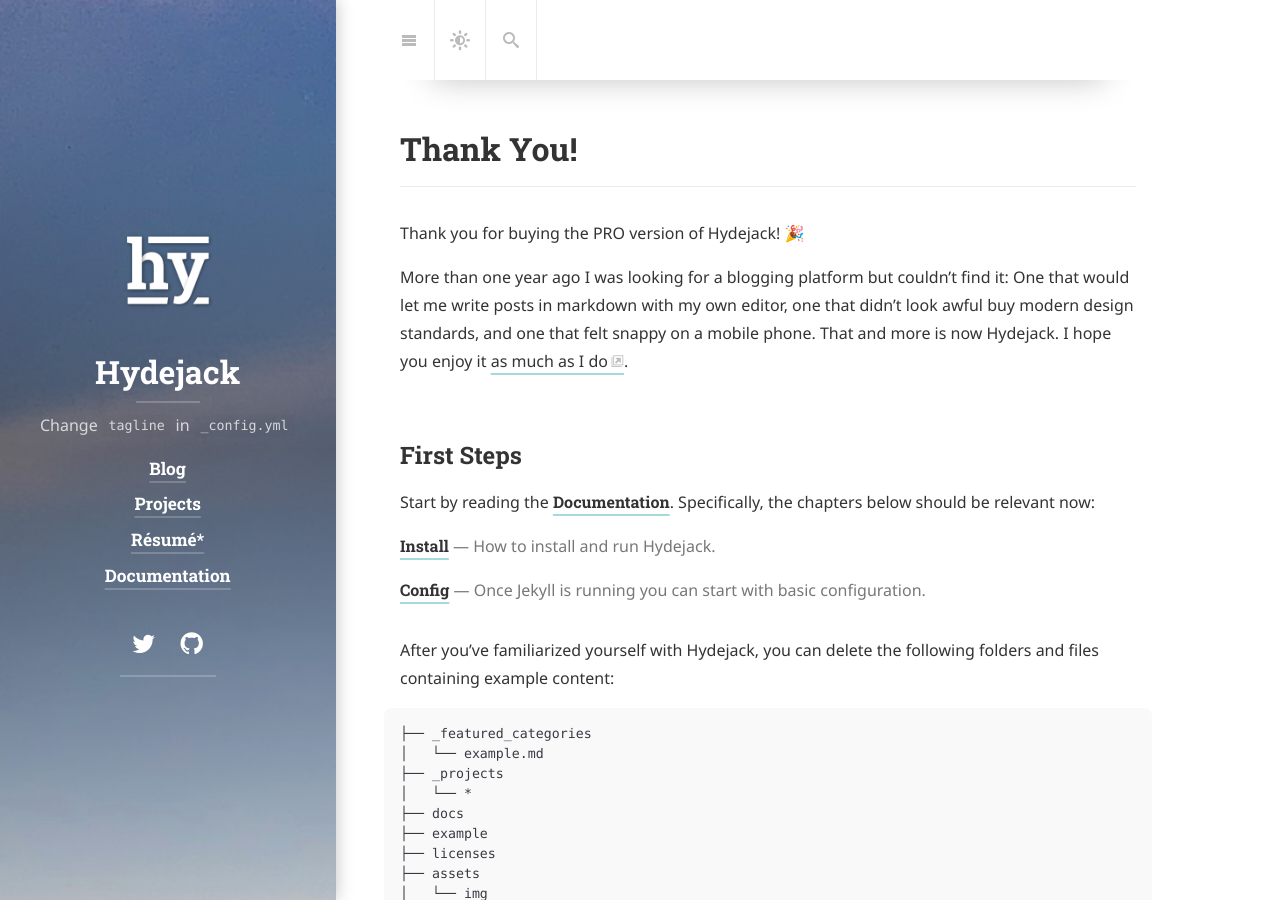
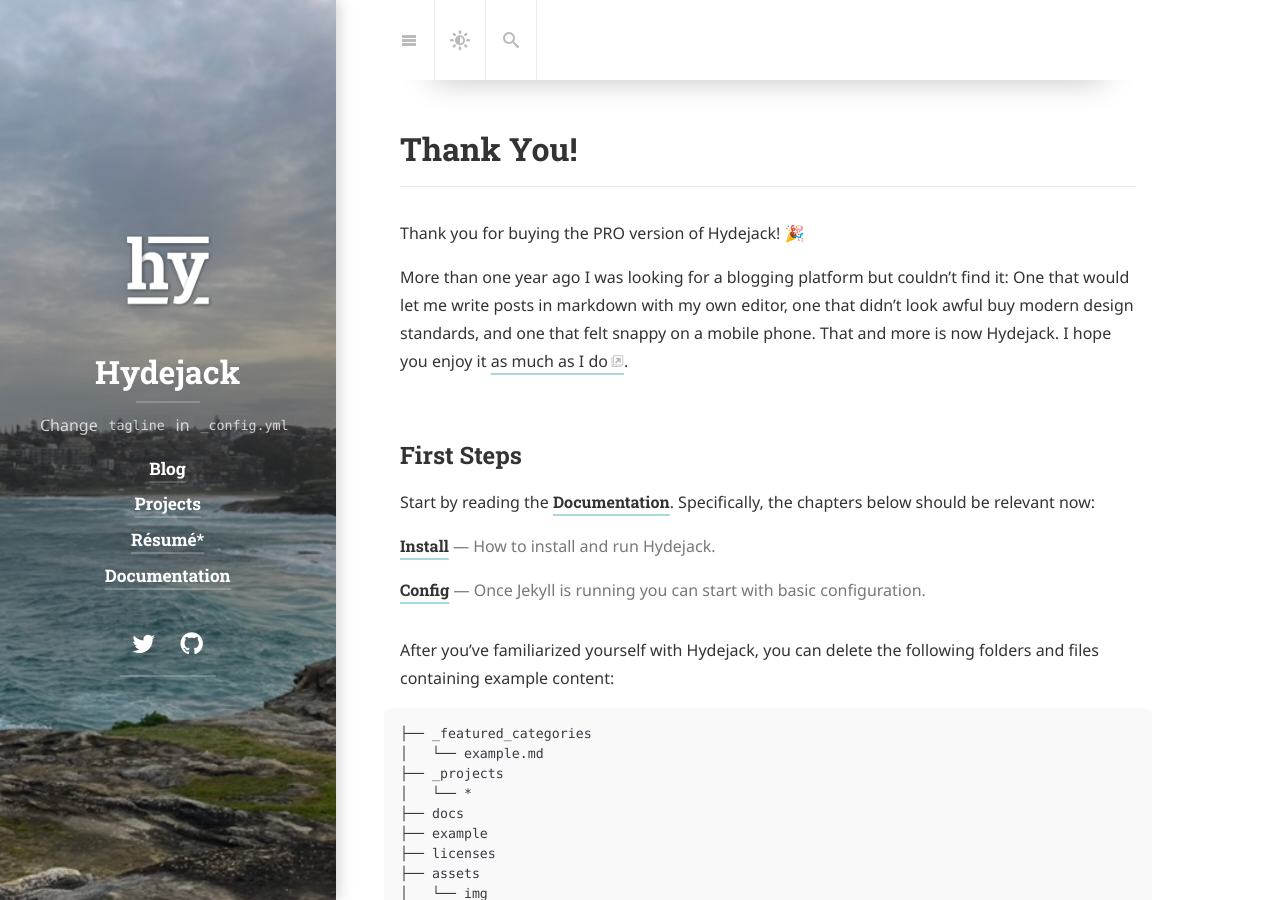
Before and after one commit to LimeMun/LimeMun.github.io, a Jekyll site: the page built from index.md, in a window 1280 px wide and 900 px high. Built offline with Jekyll 4.4.1, drawn with Linux system fonts in a browser that asks for light colours; cached includes are drawn as plain includes; nearby versions of some CDN libraries; some web fonts are replaced; library files that are not in the unit come from our copies.

Commit message:
update side_bar image

```diff
--- a/_config.yml
+++ b/_config.yml
@@ -90,7 +90,7 @@ paginate_path:         /blog/:num/
 # ----------------------------------------------------------------------------------------
 
 # Sidebar image and theme color of the site.
-accent_image:          /assets/img/myback_ground.jpg
+accent_image:          /assets/img/my_best_image.jpeg
 accent_color:          rgb(79,177,186)
 
 # This is used for the `theme-color` meta tag,
```
Also changed, not shown: assets/img/my_best_image.jpeg (added), assets/img/myback_ground.jpg (deleted).
